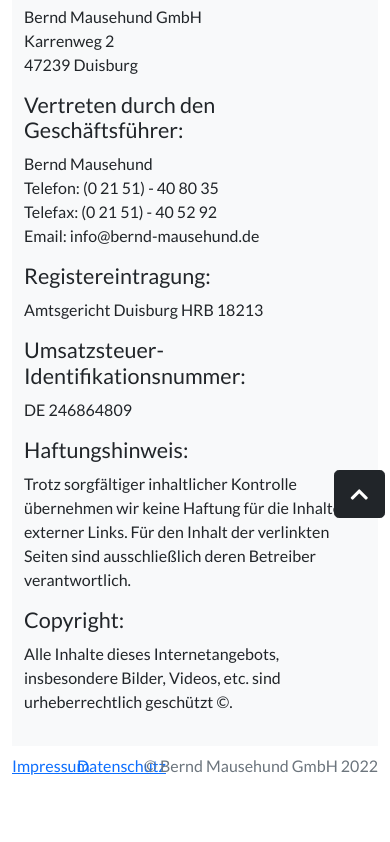
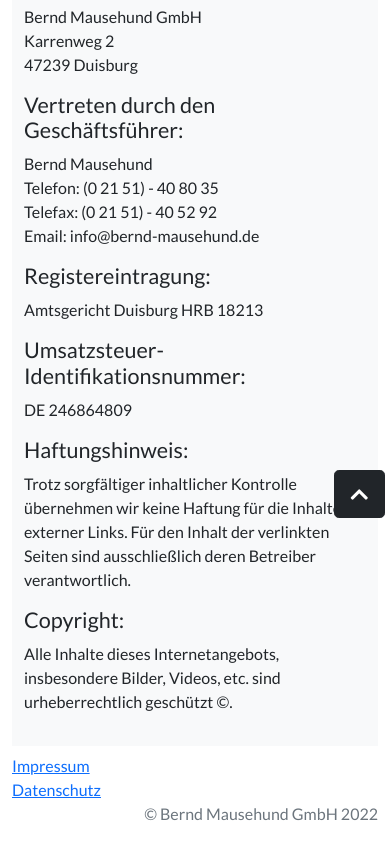
Before and after one commit to fontanero42/staticSite, a plain HTML site: page impressum.html in a window 390 px wide. Shown: the part 321-1163 px from the top of the page. Before the commit the page ends 1115 px from the top, so only its background shows below. Drawn offline with Linux system fonts and the light colour scheme.

Commit message:
layout footer

```diff
--- a/impressum.html
+++ b/impressum.html
@@ -76,13 +76,13 @@
 	<footer>
 		<div class="container pt-2">
             <div class="row">
-                <div class="col-2">
+                <div class="col-sm-3 col-md-2">
 	                <a href="#">Impressum</a>
                 </div>
-                <div class="col-2">
+                <div class="col-sm-3 col-md-2">
 	                <a href="datenschutz.html">Datenschutz</a>
                 </div>
-				<div class="col-8 text-end">
+				<div class="col-sm-12 col-md-8 text-end">
                 	<p class="text-muted">&copy; Bernd Mausehund GmbH 2022</p>
 				</div>
             </div>
```
